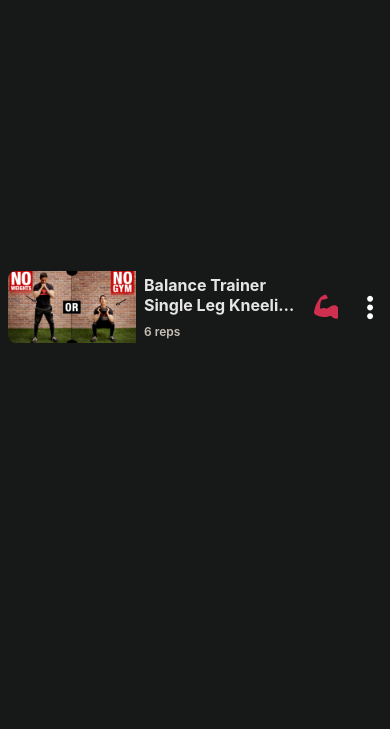
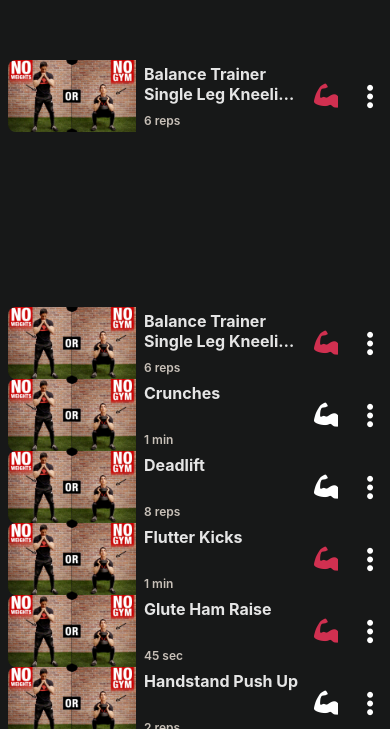
Before and after one commit to ym-edu/DoneWithIt, a React Native app: screen / in a window 390 px wide. Shown: the part 115-844 px from the top of the page. Built offline with nearby package versions, Linux system fonts and the light colour scheme.

Commit message:
Configured Sandbox to display a single component (to facilitate styling tests) and a Flatlist with a list of exercises; Data switch case was updated to further improve subtitle logic to only display minutes & seconds if their value is not 0

```diff
--- a/app/components/Card/Thumbnail.js
+++ b/app/components/Card/Thumbnail.js
@@ -4,7 +4,7 @@ import { Image } from 'react-native';
 function Thumbnail({media}) {
   return (
     <Image style={{flex: 1, width: '100%'}}
-      source={require('../../assets/thumbnail.jpg')}
+      source={media}
     />
   );
 }
--- a/app/components/FullWidthButton.js
+++ b/app/components/FullWidthButton.js
@@ -3,8 +3,7 @@ import { StyleSheet, Text, TouchableOpacity } from 'react-native';
 
 function FullWidthButton(props) {
   return (
-    <TouchableOpacity style={styles(props).button} onPress={() => console.log('tapped'
-    )}>
+    <TouchableOpacity style={styles(props).button} onPress={() => null}>
       <Text style={styles(props).text}>
         {props.children}
       </Text>
--- a/app/config/data.js
+++ b/app/config/data.js
@@ -1,6 +1,6 @@
 export default [
   {
-    key: "0",
+    id: 0,
     title: "balance trainer single leg kneeling good morning",
     reps: 6,
     min: 0,
@@ -9,7 +9,7 @@ export default [
     mode: 'r1',
   },
   {
-    key: "1",
+    id: 1,
     title: "crunches",
     reps: 8,
     min: 1,
@@ -18,7 +18,7 @@ export default [
     mode: 't2',
   },
   {
-    key: "2",
+    id: 2,
     title: "deadlift",
     reps: 8,
     min: 0,
@@ -27,7 +27,7 @@ export default [
     mode: 'r2',
   },
   {
-    key: "3",
+    id: 3,
     title: "flutter kicks",
     reps: 0,
     min: 1,
@@ -36,7 +36,7 @@ export default [
     mode: 't1',
   },
   {
-    key: "4",
+    id: 4,
     title: "glute ham raise",
     reps: 16,
     min: 0,
@@ -45,7 +45,7 @@ export default [
     mode: 't2',
   },
   {
-    key: "5",
+    id: 5,
     title: "handstand push up",
     reps: 2,
     min: 0,
@@ -54,7 +54,7 @@ export default [
     mode: 'r1',
   },
   {
-    key: "6",
+    id: 6,
     title: "inverted row",
     reps: 12,
     min: 0,
@@ -62,7 +62,7 @@ export default [
     liked: false,
     mode: 'r2',
   },{
-    key: "7",
+    id: 7,
     title: "kettlebell front squat",
     reps: 0,
     min: 2,
@@ -70,7 +70,7 @@ export default [
     liked: true,
     mode: 't2',
   },{
-    key: "8",
+    id: 8,
     title: "pike push up",
     reps: 12,
     min: 1,
@@ -78,7 +78,7 @@ export default [
     liked: false,
     mode: 't1',
   },{
-    key: "9",
+    id: 9,
     title: "side bridge",
     reps: 0,
     min: 1,
--- a/app/screens/Sandbox.js
+++ b/app/screens/Sandbox.js
@@ -1,5 +1,5 @@
 import React from 'react';
-import { View, StyleSheet } from 'react-native';
+import { View, StyleSheet, FlatList } from 'react-native';
 
 import colors from '../config/colors'
 import data from '../config/data'
@@ -8,8 +8,6 @@ import Card from '../components/Card/Card'
 
 function Sandbox() {
   const itemNum = 0;
-  console.log('=============TESTING================')
-  console.log('Sandbox', data[itemNum].liked);
 
   const renderSwitch = (item) => {
     switch(item.mode) {
@@ -19,7 +17,9 @@ function Sandbox() {
         break;
       case 't1':
       case 't2':
-        return `${item.min} min ${item.sec} sec`
+        return (
+          `${item.min === 0 ? '' : `${item.min} min `}${item.sec === 0 ? '' : `${item.sec} sec`}`
+        )
       default:
         alert('NAN');
     }
@@ -27,12 +27,27 @@ function Sandbox() {
 
   return (
       <View style={styles().screen}>
-        <Card
-        media={'../../assets/thumbnail.jpg'}
-        title={data[itemNum].title}
-        subtitle={renderSwitch(data[itemNum])}
-        colors={colors}
-        liked={data[itemNum].liked}
+        <View style={[styles().content, styles().single]}>
+          <Card
+            media={require('../assets/thumbnail.jpg')}
+            title={data[itemNum].title}
+            subtitle={renderSwitch(data[itemNum])}
+            colors={colors}
+            liked={data[itemNum].liked}
+          />
+        </View>
+        <FlatList style={styles().content}
+          data={data}
+          keyExtractor={data => data.id.toString()}
+          renderItem={({item}) => (
+            <Card
+              media={require('../assets/thumbnail.jpg')}
+              title={item.title}
+              subtitle={renderSwitch(item)}
+              colors={colors}
+              liked={item.liked}
+            />
+          )}
         />
       </View>
   );
@@ -47,6 +62,14 @@ const styles = () => StyleSheet.create({
     justifyContent: 'center',
     alignItems: 'center',
   },
+  content: {
+    flex: 1,
+    width: '100%',
+  },
+  single: {
+    alignItems: 'center',
+    justifyContent: 'center'
+  }
 })
 
 export default Sandbox;
```
